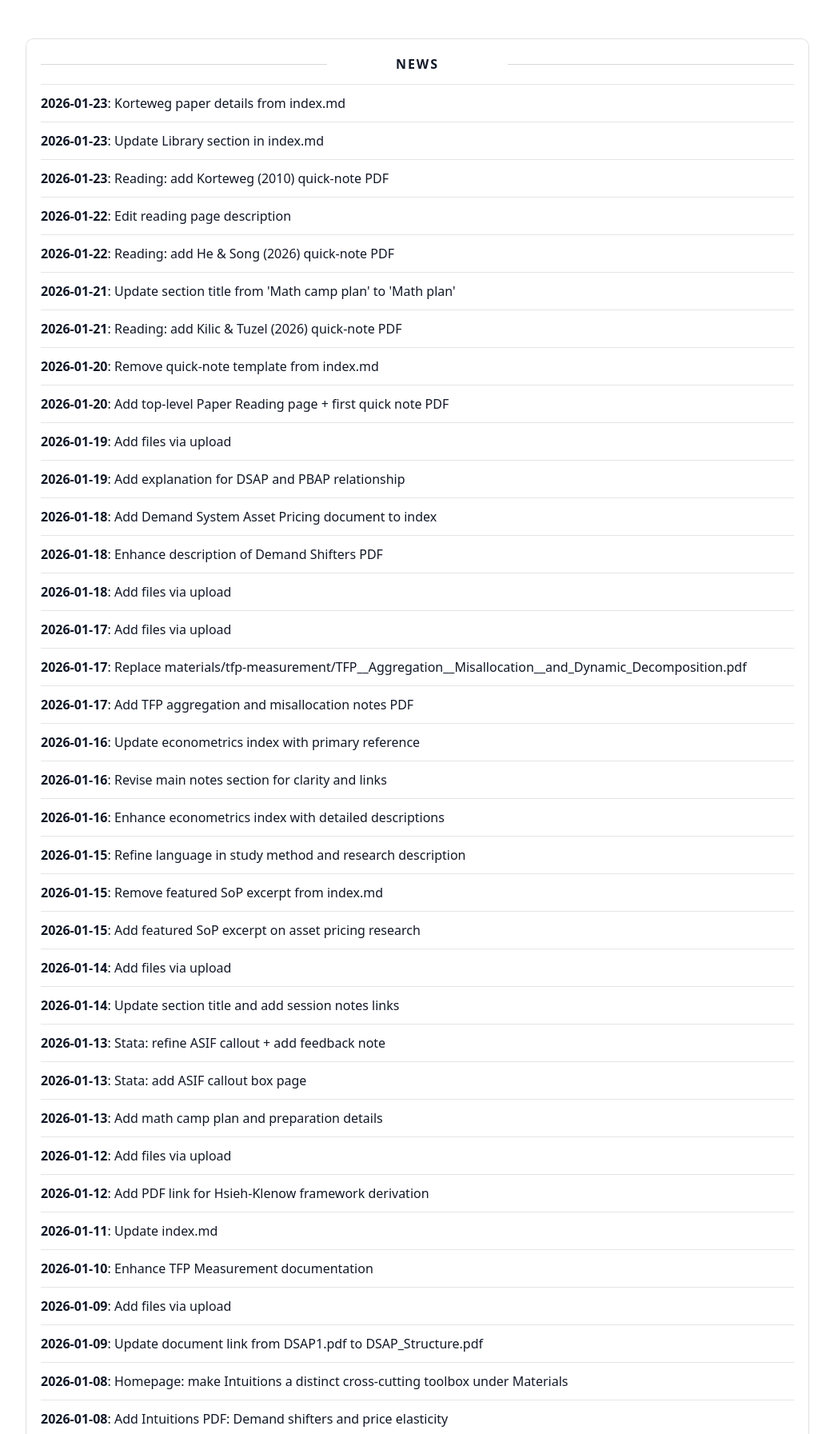
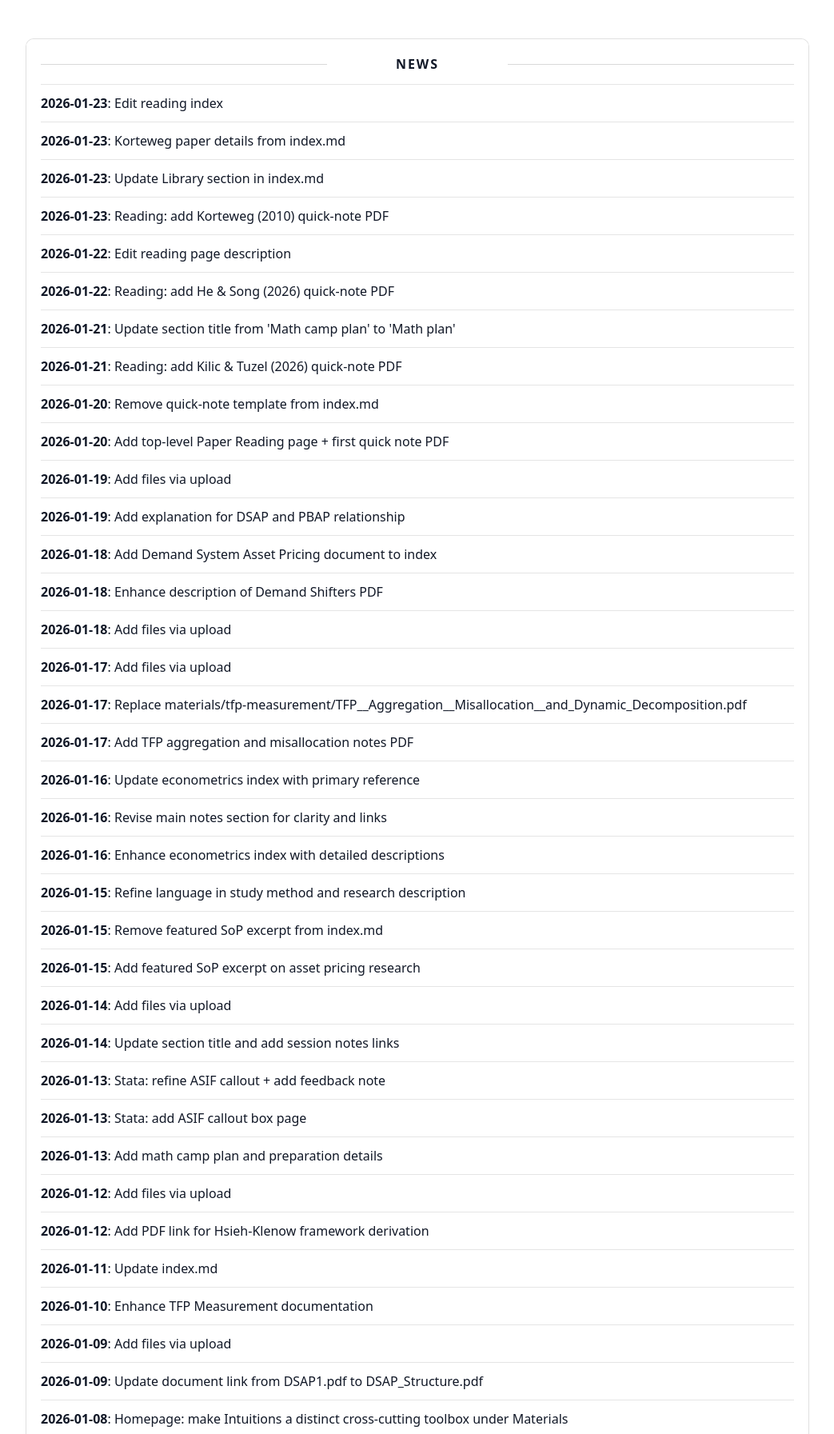
Before and after one commit to yaxinzn/study-archive, a Jekyll site: the page built from updates/index.md, in a window 1280 px wide, cut to the strip 476-2269 px from the top of the page. Shown: the whole strip at 80% size, without its empty margins (118-1161 px from the left). Built offline with Jekyll 4.4.1, drawn with Linux system fonts in a browser that asks for light colours; some of the changed text lies outside the part shown.

Commit message:
chore: update NEWS feed

```diff
--- a/_data/news.yml
+++ b/_data/news.yml
@@ -1,4 +1,7 @@
 # Auto-generated update history (sorted newest -> oldest). Do not edit manually.
+- ts: "1769170134"
+  date: "2026-01-23"
+  title: "Edit reading index"
 - ts: "1769170097"
   date: "2026-01-23"
   title: "Korteweg paper details from index.md"
```
